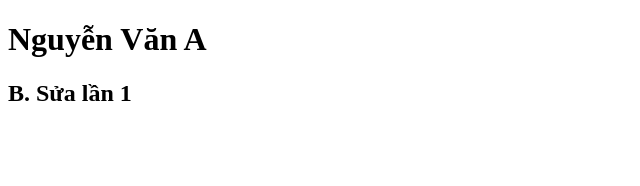
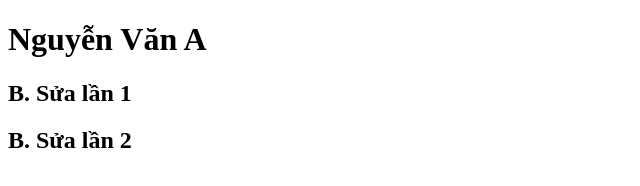
Before and after one commit to dinhhoangthang1992/AB, a plain HTML site: page index.html in a window 1280 px wide. Shown: the whole page, without its empty margins (0-640 px from the left). Drawn offline with Linux system fonts and the light colour scheme.

Commit message:
2. B. Sửa lần 2

```diff
--- a/index.html
+++ b/index.html
@@ -8,5 +8,6 @@
   <body>
     <h1>Nguyễn Văn A</h1>
     <h2>B. Sửa lần 1</h2>
+    <h2>B. Sửa lần 2</h2>
   </body>
 </html>
```
